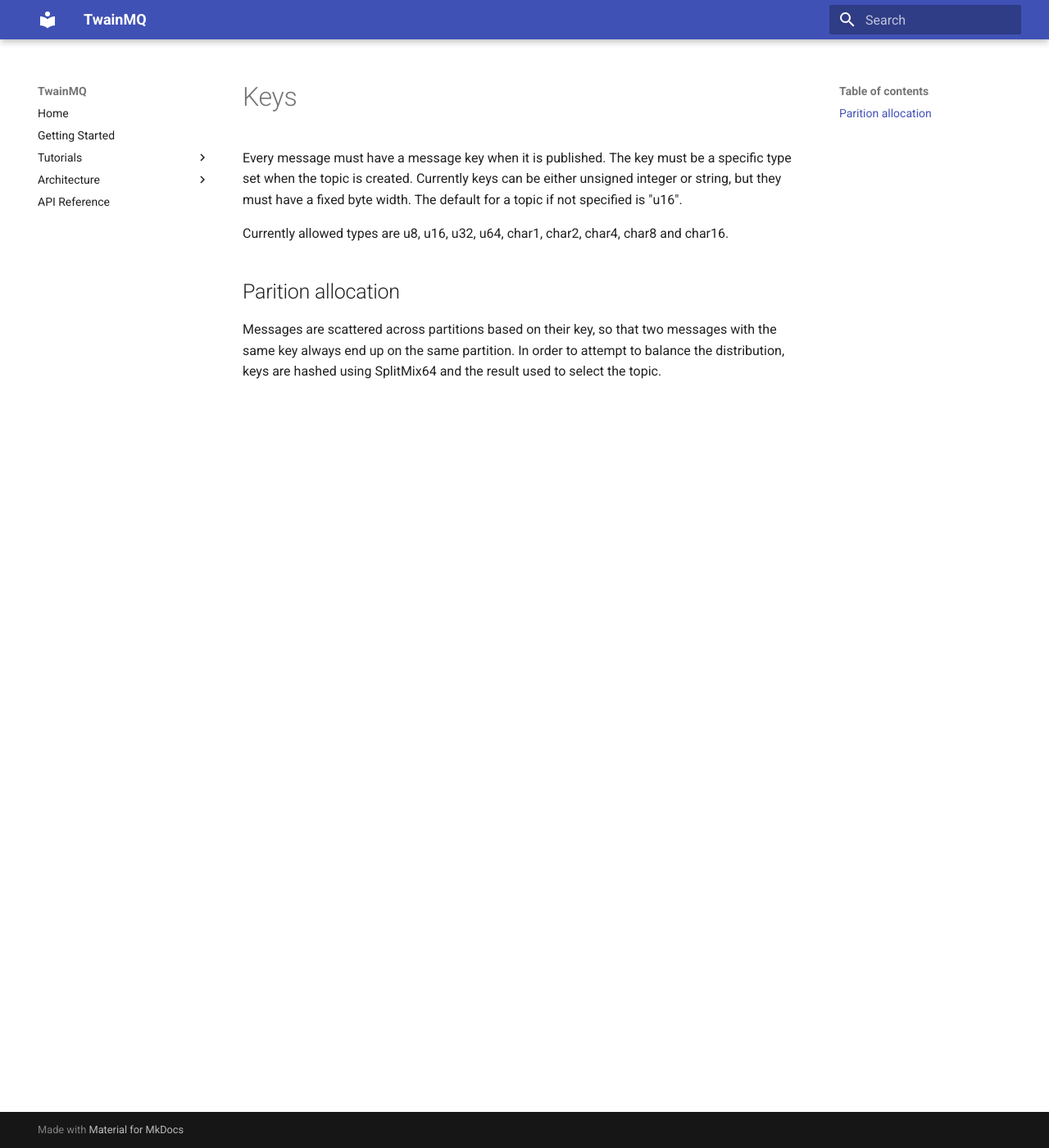
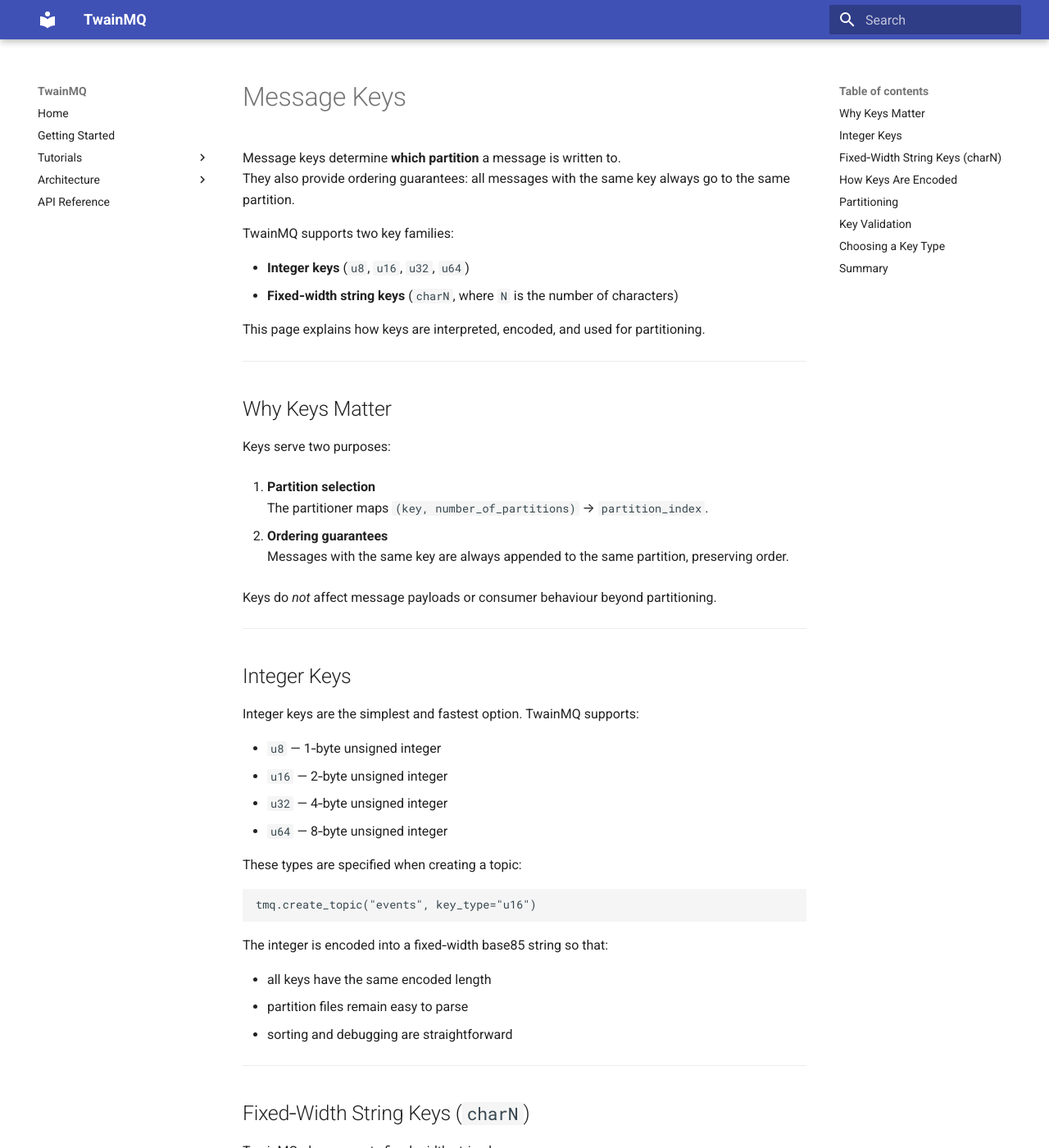
Before and after one commit to BlueRaven314/TwainMQ, an MkDocs documentation site: the page built from docs/architecture/message_keys.md, in a window 1280 px wide and 1400 px high. Shown: the whole window at 82% size. Built offline with MkDocs 1.6.1 and Material for MkDocs 9.7.7, drawn with Linux system fonts in a browser that asks for light colours; some of the changed text lies outside the part shown.

Commit message:
Documentation on message keys

```diff
--- a/docs/architecture/message_keys.md
+++ b/docs/architecture/message_keys.md
@@ -1,9 +1,157 @@
-# Keys
+# Message Keys
 
-Every message must have a message key when it is published.  The key must be a specific type set when the topic is created.  Currently keys can be either unsigned integer or string, but they must have a fixed byte width.  The default for a topic if not specified is "u16".
+Message keys determine **which partition** a message is written to.
+They also provide ordering guarantees: all messages with the same key always go to the same partition.
 
-Currently allowed types are u8, u16, u32, u64, char1, char2, char4, char8 and char16.
+TwainMQ supports two key families:
 
-## Parition allocation
+- **Integer keys** (`u8`, `u16`, `u32`, `u64`)
+- **Fixed‑width string keys** (`charN`, where `N` is the number of characters)
 
-Messages are scattered across partitions based on their key, so that two messages with the same key always end up on the same partition.  In order to attempt to balance the distribution, keys are hashed using SplitMix64 and the result used to select the topic.
+This page explains how keys are interpreted, encoded, and used for partitioning.
+
+---
+
+## Why Keys Matter
+
+Keys serve two purposes:
+
+1. **Partition selection**
+   The partitioner maps `(key, number_of_partitions)` → `partition_index`.
+
+2. **Ordering guarantees**
+   Messages with the same key are always appended to the same partition, preserving order.
+
+Keys do *not* affect message payloads or consumer behaviour beyond partitioning.
+
+---
+
+## Integer Keys
+
+Integer keys are the simplest and fastest option. TwainMQ supports:
+
+- `u8`  — 1‑byte unsigned integer
+- `u16` — 2‑byte unsigned integer
+- `u32` — 4‑byte unsigned integer
+- `u64` — 8‑byte unsigned integer
+
+These types are specified when creating a topic:
+
+    tmq.create_topic("events", key_type="u16")
+
+The integer is encoded into a fixed‑width base85 string so that:
+
+- all keys have the same encoded length
+- partition files remain easy to parse
+- sorting and debugging are straightforward
+
+---
+
+## Fixed‑Width String Keys (`charN`)
+
+TwainMQ also supports fixed‑width string keys:
+
+- `char1`
+- `char2`
+- `char3`
+- …
+- `charN` (any positive integer)
+
+Example:
+
+    tmq.create_topic("users", key_type="char8")
+
+This means:
+
+- every key must be a string of exactly 8 characters
+- shorter strings will be padded by the TwainMQ
+- longer strings are invalid
+
+Fixed‑width strings are encoded directly into base85 with a negative `key_width` internally, but users never see this detail.
+
+This mode is ideal for:
+
+- short IDs
+- fixed‑format identifiers
+- embedded systems with strict key layouts
+
+---
+
+## How Keys Are Encoded
+
+Regardless of type, keys are encoded using:
+
+- **base85** (compact, printable, filesystem‑safe)
+- **fixed width** (determined by the topic’s `key_type`)
+
+This ensures:
+
+- consistent message formatting
+- predictable offsets
+- easy debugging with plain text tools
+- encoded key contains no special characters
+
+---
+
+## Partitioning
+
+TwainMQ uses a partitioner function:
+
+    partition = partitioner(key, number_of_partitions)
+
+By default, this is a stable 64‑bit hash:
+
+- fast
+- deterministic
+- evenly distributed
+
+You may supply your own partitioner when creating a producer:
+
+    producer = tmq.producer("events", partitioner=my_custom_partitioner)
+
+A partitioner function must return an integer from range(number_of_partitions).
+
+The default partitioner guarantees:
+
+- same key → same partition
+- different keys → likely different partitions
+- ordering preserved within each partition
+
+---
+
+## Key Validation
+
+When producing messages:
+
+- integer keys must fit the declared type
+- string keys must fit the declared width
+- invalid keys raise an error immediately
+
+This prevents malformed data from entering the log.
+
+---
+
+## Choosing a Key Type
+
+For performance you should use the smallest key that fits your use case, however once a key width is chosen it is permanent, so allow space for future expansion.
+
+In most situations integer keys will have a slight performance edge over string keys, but that is likely outweighed by any integer to string mapping that you might later do.  Very long strings will obviously impact performance.
+
+---
+
+## Summary
+
+TwainMQ keys are:
+
+- **simple**
+- **fixed‑width**
+- **base85‑encoded**
+- **used only for partitioning and ordering**
+
+They ensure that messages are distributed predictably across partitions and that consumers can process them efficiently.
+
+For more details, see:
+
+- **Architecture → Partitioning**
+- **Producer API → write_message**
+- **Topic Creation → key_type**
```
